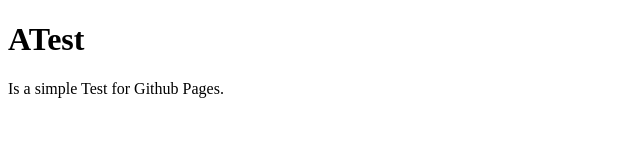
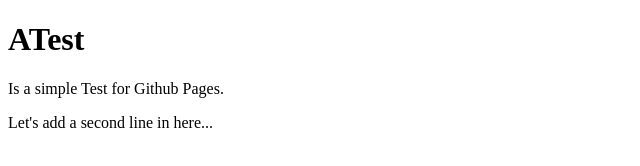
Before and after one commit to marinesetwas/atest, a plain HTML site: page index.html in a window 1280 px wide. Shown: the whole page, without its empty margins (0-640 px from the left). Drawn offline with Linux system fonts and the light colour scheme.

Commit message:
Update index.html

```diff
--- a/index.html
+++ b/index.html
@@ -10,6 +10,7 @@
   <body>
     <h1>ATest</h1>
     <p>Is a simple Test for Github Pages.</p>
-	<script src="index.js"></script>
+    <p>Let's add a second line in here...</p>
+    <script src="index.js"></script>
   </body>
 </html>
```
